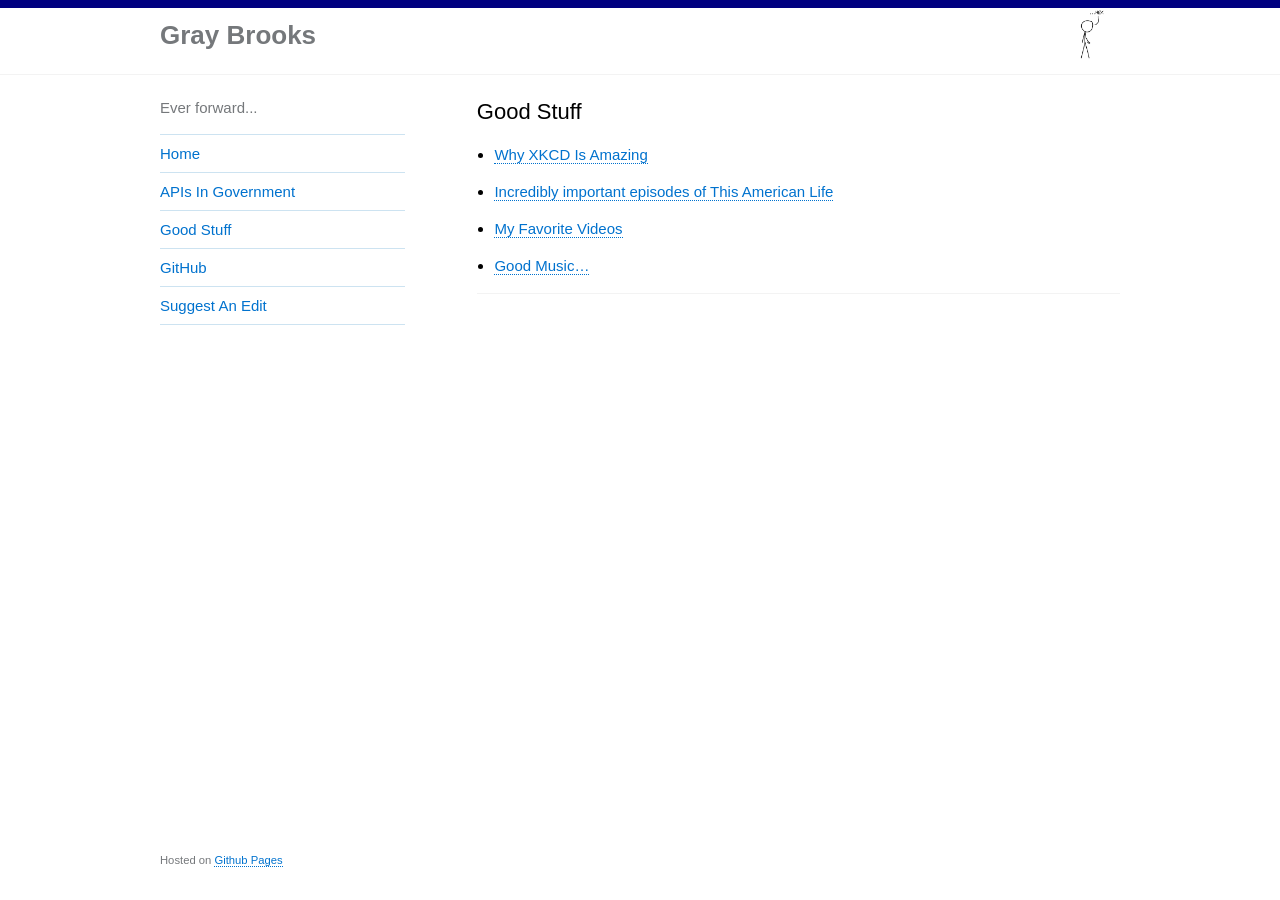
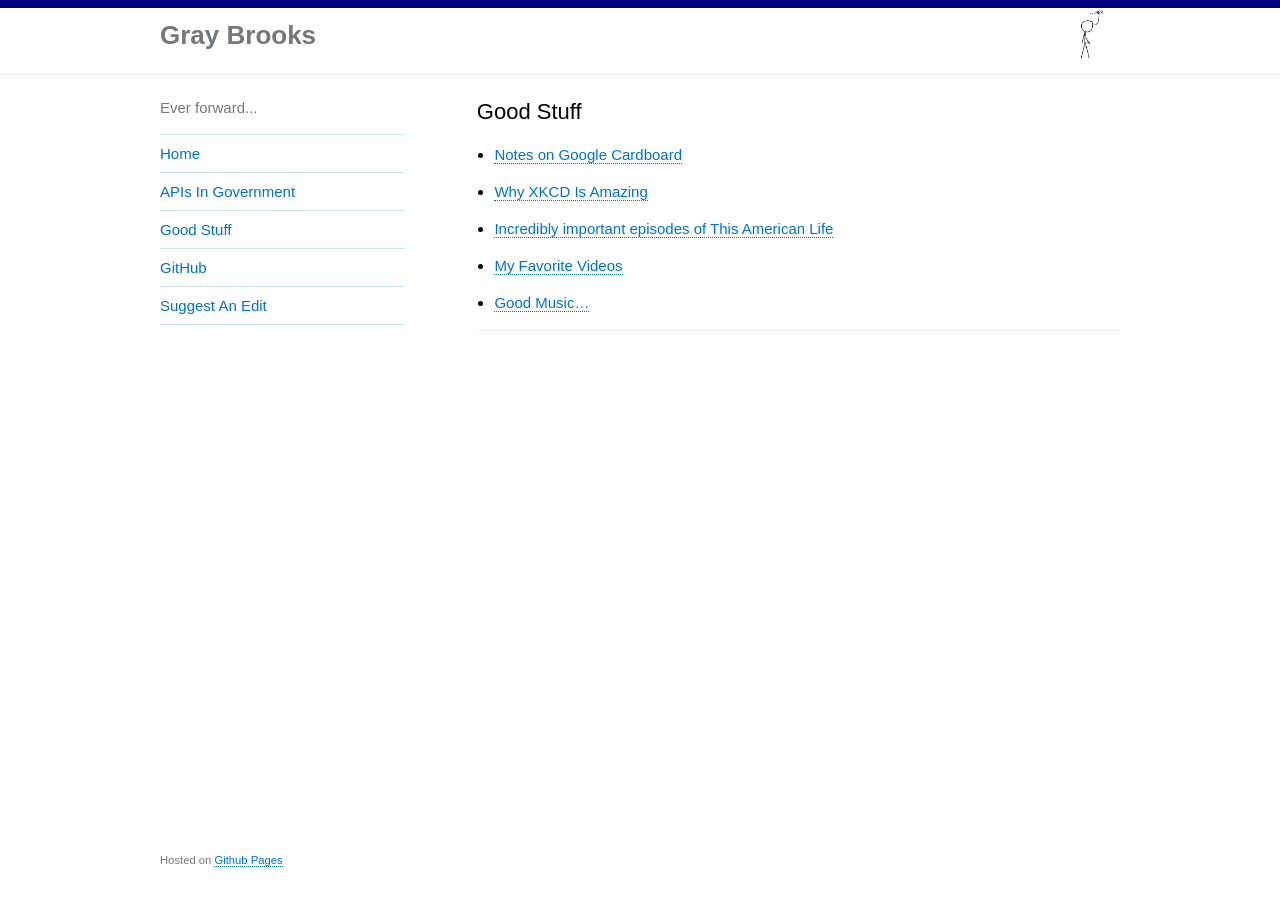
Before and after one commit to gbinal/gbinal.github.com, a Jekyll site: the page built from pages/good_stuff.md, in a window 1280 px wide. Built offline with Jekyll 4.4.1, drawn with Linux system fonts in a browser that asks for light colours.

Commit message:
adding cardboard link

```diff
--- a/pages/good_stuff.md
+++ b/pages/good_stuff.md
@@ -3,6 +3,7 @@ layout: page
 title: "Good Stuff"
 ---
 
+* [Notes on Google Cardboard](http://graybrooks.com/pages/cardboard)
 * [Why XKCD Is Amazing](http://graybrooks.com/pages/xkcd)
 * [Incredibly important episodes of This American Life](http://graybrooks.com/pages/TAL)
 * [My Favorite Videos](http://graybrooks.com/pages/amazing_videos)
```
